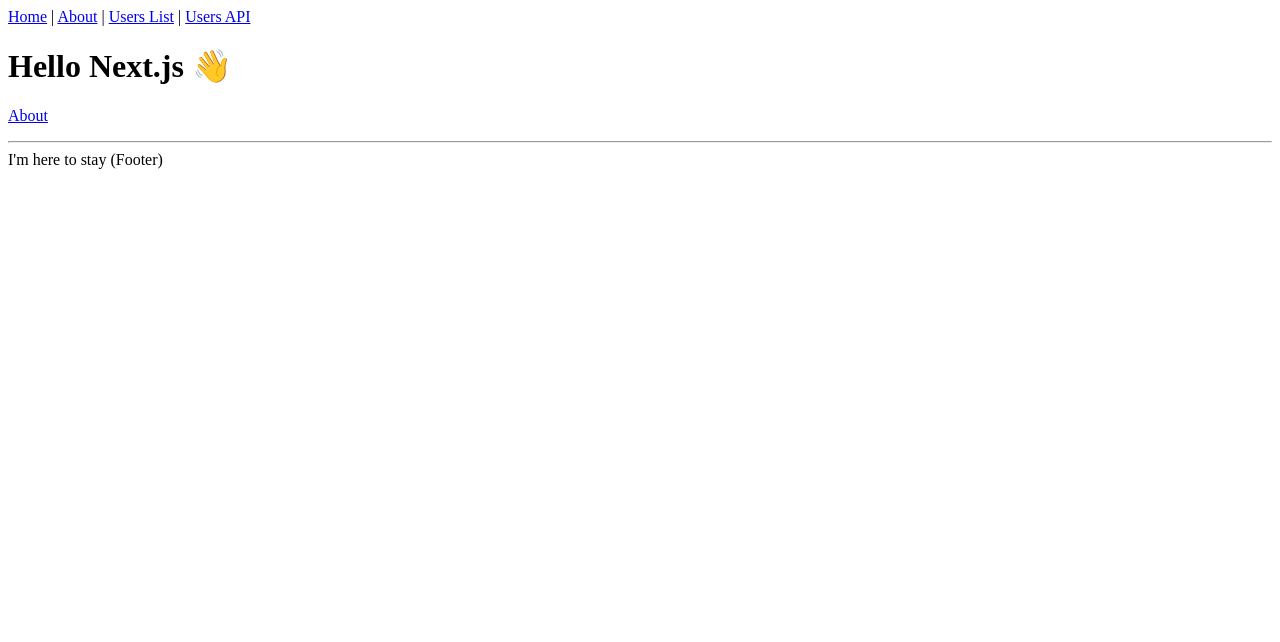
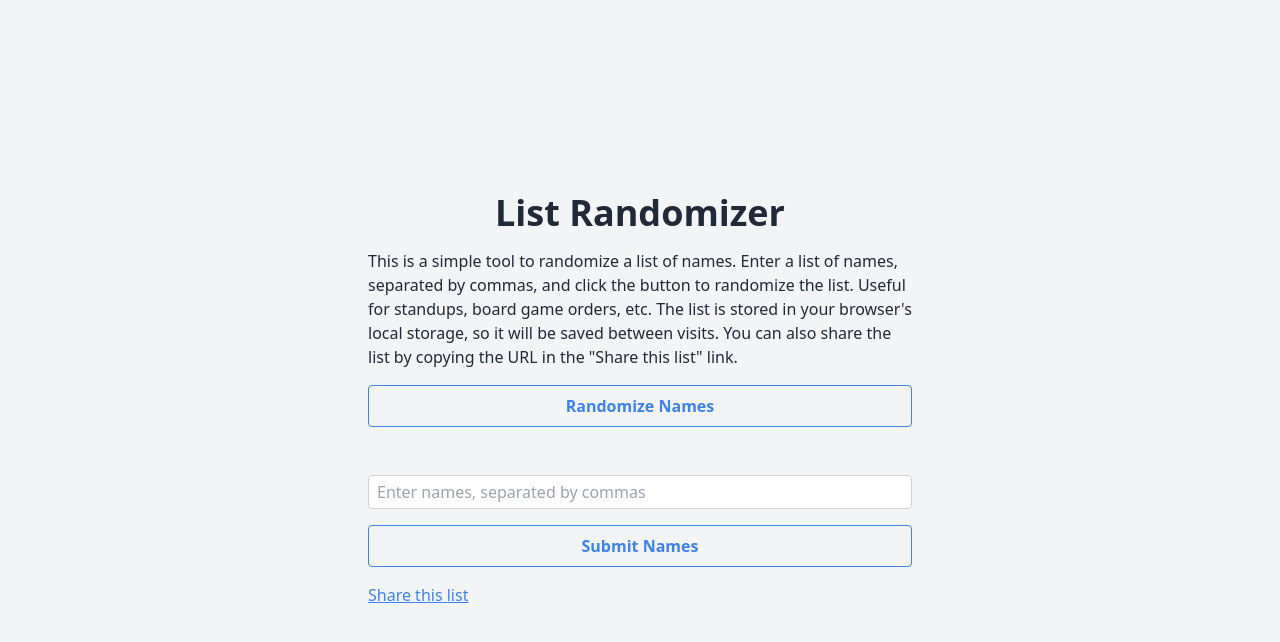
Before and after one commit to UsefulClever/standup-order, a Next.js app: page / in a window 1280 px wide. Shown: the top 642 px of the page. Built offline with nearby package versions, Linux system fonts and the light colour scheme.

Commit message:
initial checkin

```diff
--- a/package.json
+++ b/package.json
@@ -7,9 +7,12 @@
     "type-check": "tsc"
   },
   "dependencies": {
+    "autoprefixer": "^10.4.14",
     "next": "latest",
+    "postcss": "^8.4.23",
     "react": "^18.2.0",
-    "react-dom": "^18.2.0"
+    "react-dom": "^18.2.0",
+    "tailwindcss": "^3.3.2"
   },
   "devDependencies": {
     "@types/node": "^12.12.21",
--- /dev/null
+++ b/pages/_app.tsx
@@ -0,0 +1,7 @@
+import '../styles/globals.css'
+
+function MyApp({ Component, pageProps }) {
+  return <Component {...pageProps} />
+}
+
+export default MyApp
--- a/pages/index.tsx
+++ b/pages/index.tsx
@@ -1,13 +1,94 @@
-import Link from 'next/link'
-import Layout from '../components/Layout'
+import { useEffect, useState } from 'react';
+import { useRouter } from 'next/router';
 
-const IndexPage = () => (
-  <Layout title="Home | Next.js + TypeScript Example">
-    <h1>Hello Next.js 👋</h1>
-    <p>
-      <Link href="/about">About</Link>
-    </p>
-  </Layout>
-)
+export default function Home() {
+  const router = useRouter();
+  const [names, setNames] = useState<string[]>([]);
+  const [storedNames, setStoredNames] = useState<string>('');
+  const [inputNames, setInputNames] = useState<string>('');
+  const [randomizedNames, setRandomizedNames] = useState<string[]>([]);
 
-export default IndexPage
+  const randomizeNames = () => {
+    const shuffledNames = [...names].sort(() => Math.random() - 0.5);
+    setRandomizedNames(shuffledNames);
+  };
+
+  const handleInputChange = (event: React.ChangeEvent<HTMLInputElement>) => {
+    setInputNames(event.target.value);
+  };
+
+  const handleInputSubmit = () => {
+    const newNames = inputNames.split(',').map(name => name.trim());
+    setNames(newNames);
+    localStorage.setItem('names', JSON.stringify(newNames));
+    router.push(`/?names=${encodeURIComponent(inputNames)}`);
+  };
+
+  useEffect(() => {
+    const storedNamesVar = localStorage.getItem('names');
+    if (storedNamesVar != storedNames) {
+      setStoredNames(storedNamesVar);
+    }
+    const urlNames = router.query.names as string;
+    if (urlNames) {
+      const decodedNames = decodeURIComponent(urlNames).split(',');
+      setNames(decodedNames);
+      setInputNames(decodedNames.join(', '));
+    } else if (storedNamesVar) {
+      setNames(JSON.parse(storedNamesVar));
+    }
+    randomizeNames();
+  }, [inputNames, router.query.names, storedNames]);
+
+  return (
+    <div className="flex flex-col items-center justify-center min-h-screen py-2 bg-gray-100 text-gray-800 font-sans">
+      <div className="w-full max-w-xl px-4 space-y-4">
+        <h1 className="text-4xl font-bold text-center">List Randomizer</h1>
+        <p>
+          This is a simple tool to randomize a list of names. Enter a list of names, separated by commas, and click the
+          button to randomize the list. Useful for standups, board game orders, etc. The list is
+          stored in your browser's local storage, so it will be saved between visits. You can also share the list by
+          copying the URL in the "Share this list" link.
+        </p>
+        <button
+          className="w-full px-4 py-2 font-bold text-blue-500 border border-blue-500 rounded hover:bg-blue-100"
+          onClick={randomizeNames}
+        >
+          Randomize Names
+        </button>
+        {randomizedNames.length > 0 && (
+          <div>
+            <h2 className="text-2xl">Randomized Names:</h2>
+            <ul className="list-disc list-inside">
+              {randomizedNames.map((name, index) => (
+                <li key={index} className="text-xl text-blue-500">
+                  {name}
+                </li>
+              ))}
+            </ul>
+          </div>
+        )}
+      </div>
+      <div className="w-full max-w-xl px-4 space-y-4 mt-12">
+        <input
+          type="text"
+          value={inputNames || names}
+          onChange={handleInputChange}
+          className="w-full border border-gray-300 rounded px-2 py-1"
+          placeholder="Enter names, separated by commas"
+        />
+        <button
+          onClick={handleInputSubmit}
+          className="w-full px-4 py-2 font-bold text-blue-500 border border-blue-500 rounded hover:bg-blue-100"
+        >
+          Submit Names
+        </button>
+        <div>
+          <a href={`/?names=${encodeURIComponent(names.join(','))}`} className="text-blue-500 underline">
+            Share this list
+          </a>
+        </div>
+      </div>
+    </div>
+  );
+}
--- /dev/null
+++ b/postcss.config.js
@@ -0,0 +1,6 @@
+module.exports = {
+  plugins: {
+    tailwindcss: {},
+    autoprefixer: {},
+  },
+}
--- /dev/null
+++ b/styles/globals.css
@@ -0,0 +1,3 @@
+@import 'tailwindcss/base';
+@import 'tailwindcss/components';
+@import 'tailwindcss/utilities';
--- /dev/null
+++ b/tailwind.config.js
@@ -0,0 +1,11 @@
+module.exports = {
+  purge: ['./pages/**/*.{js,ts,jsx,tsx}', './components/**/*.{js,ts,jsx,tsx}'],
+  darkMode: false, // or 'media' or 'class'
+  theme: {
+    extend: {},
+  },
+  variants: {
+    extend: {},
+  },
+  plugins: [],
+}
```
Also changed, not shown: pages/about.tsx (deleted, +0 -14 lines), tsconfig.json (+15 -4 lines), 1 other file (tests, documents, lock files or other folders).
